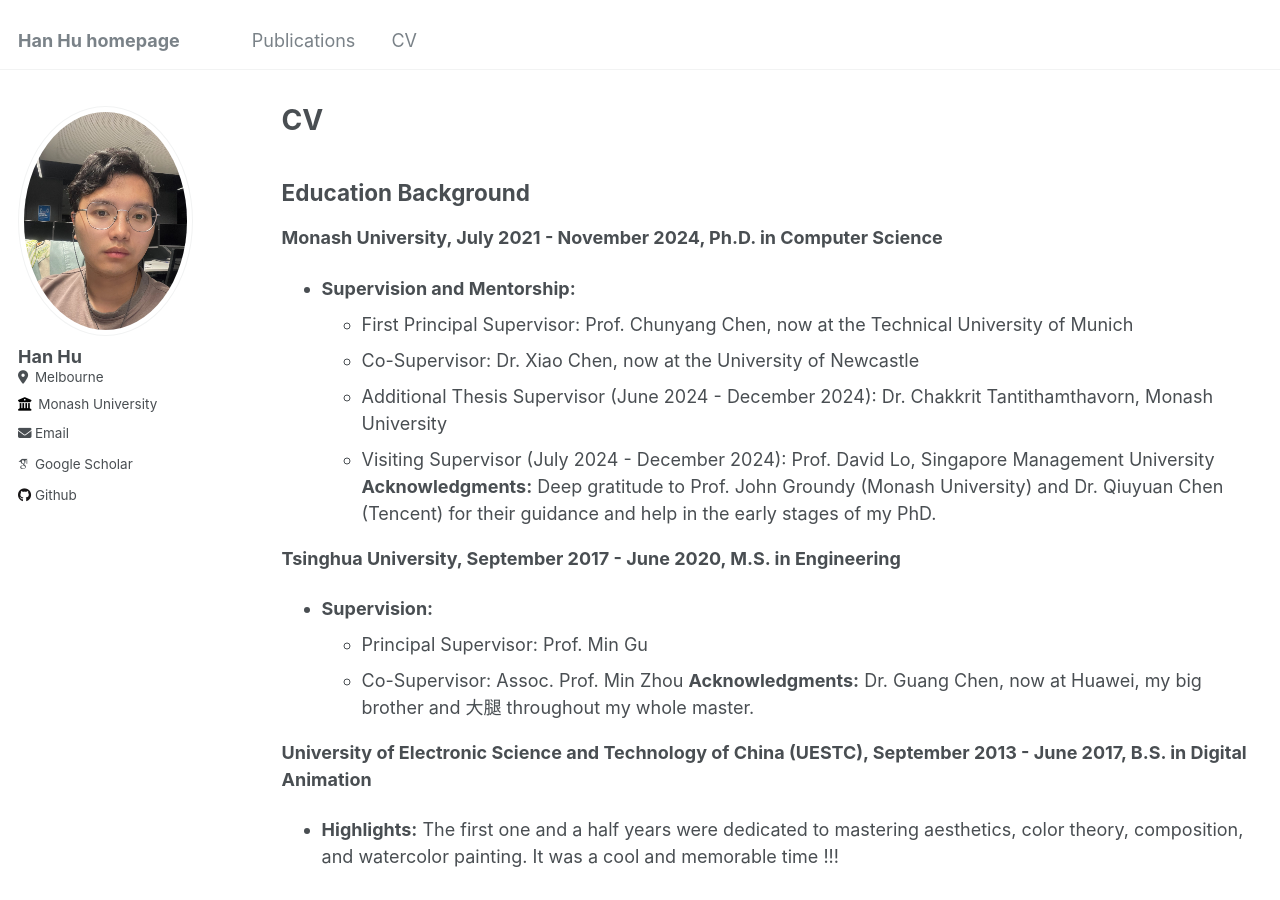
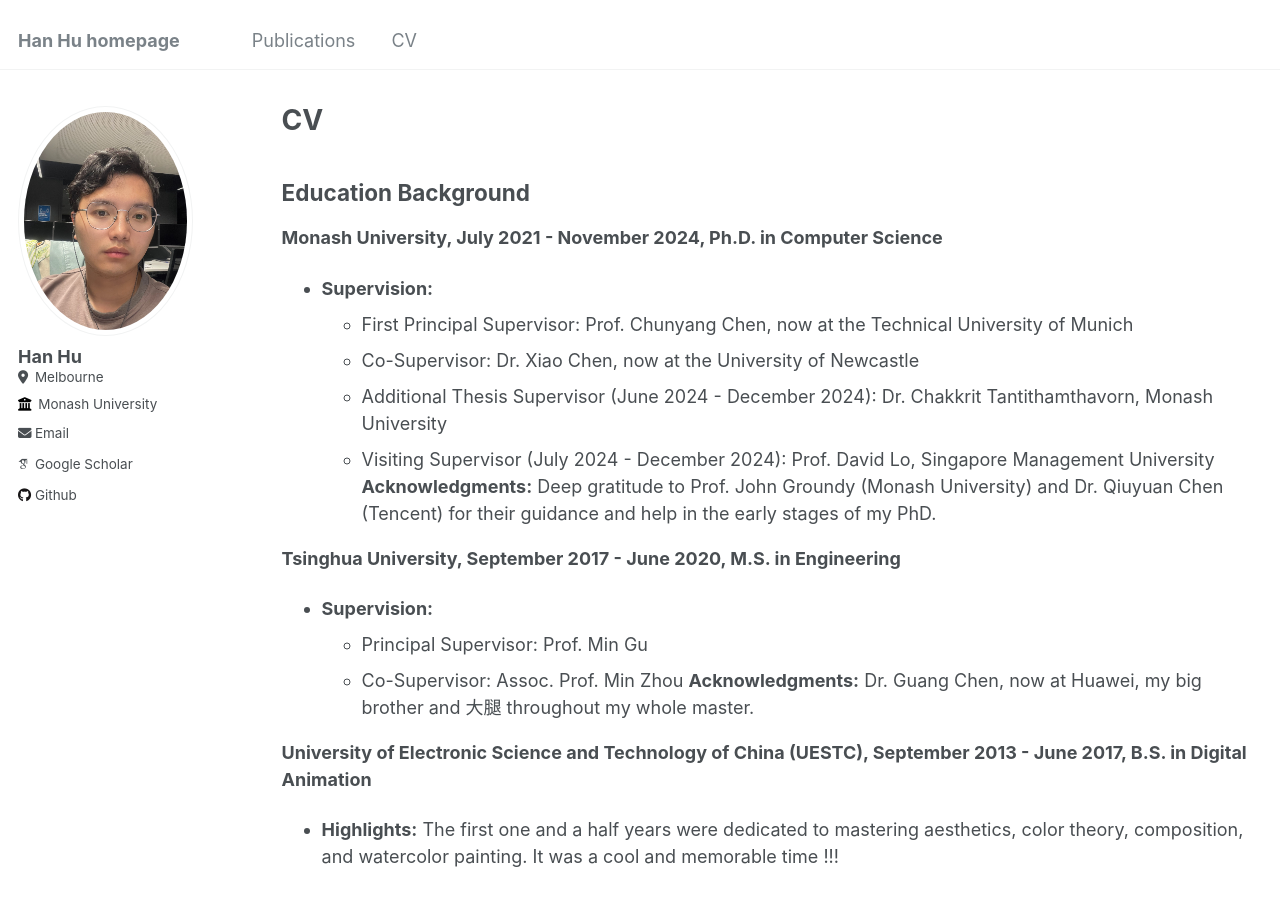
Before and after one commit to huhanGitHub/huhanGitHub.github.io, a Jekyll site: the page built from _pages/cv.md, in a window 1280 px wide and 900 px high. Built offline with Jekyll 4.4.1, drawn with Linux system fonts in a browser that asks for light colours; some web fonts are replaced.

Commit message:
Update cv.md

```diff
--- a/_pages/cv.md
+++ b/_pages/cv.md
@@ -15,7 +15,7 @@ redirect_from:
 ## Education Background
 
 **Monash University, July 2021 - November 2024, Ph.D. in Computer Science**
-- **Supervision and Mentorship:**
+- **Supervision:**
   - First Principal Supervisor: Prof. Chunyang Chen, now at the Technical University of Munich
   - Co-Supervisor: Dr. Xiao Chen, now at the University of Newcastle
   - Additional Thesis Supervisor (June 2024 - December 2024): Dr. Chakkrit Tantithamthavorn, Monash University
```
